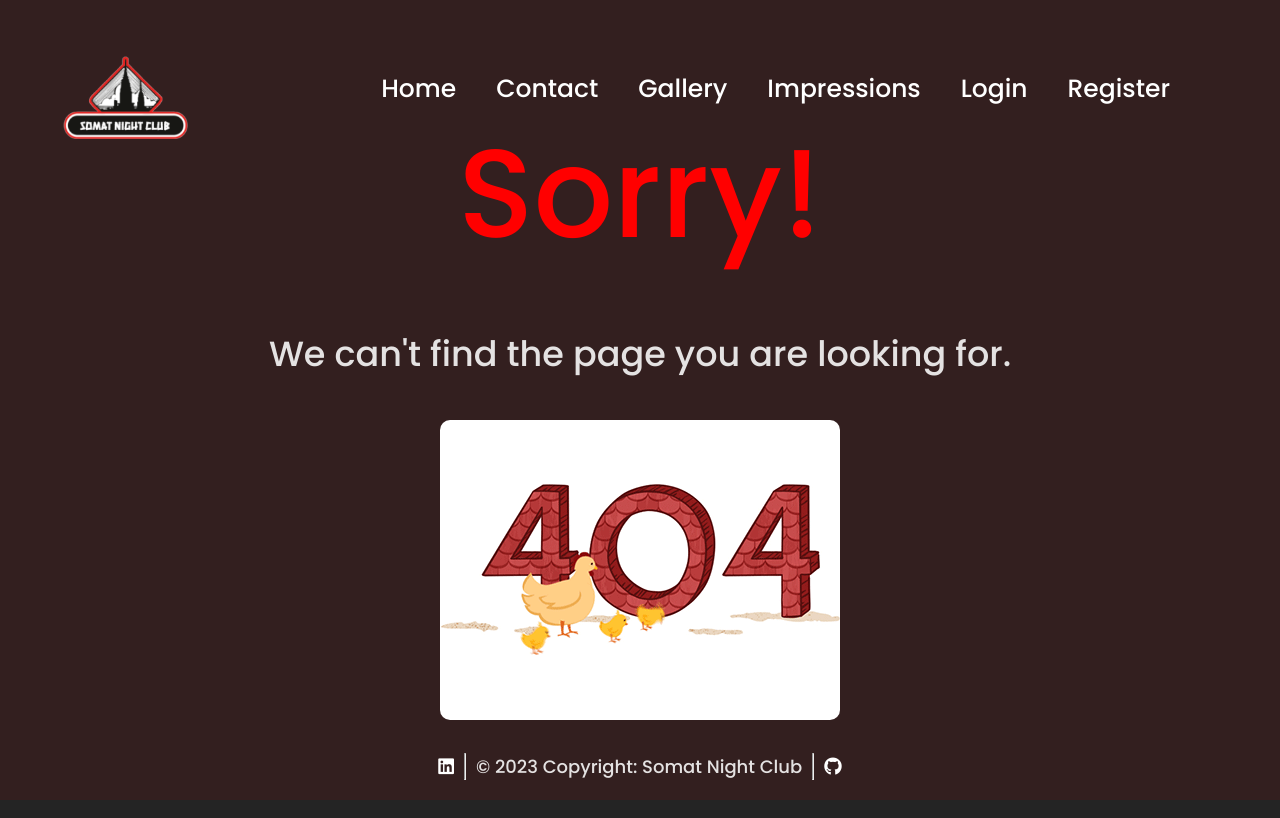
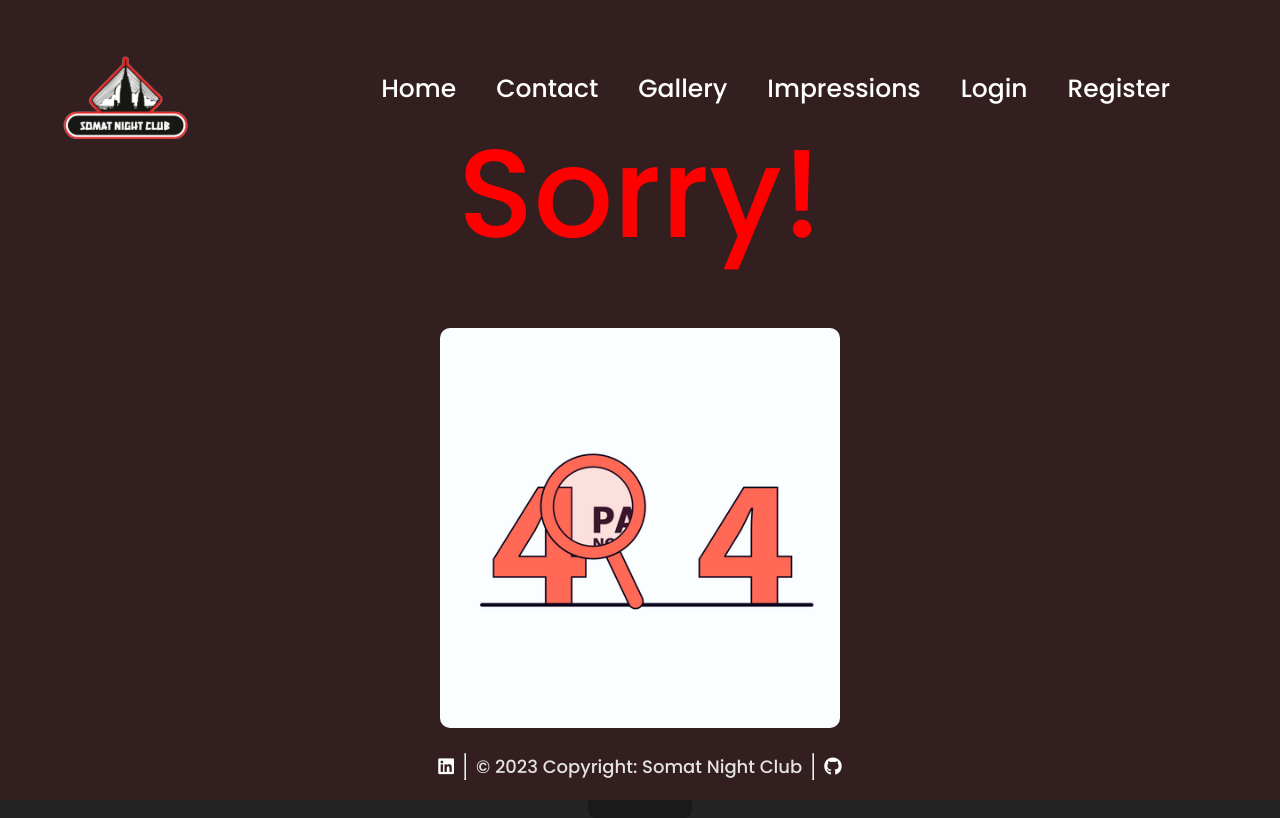
Before and after one commit to dinkicha/Somat-Night-Club, a React (Vite) app in the folder somat-night-club/: page /Home in a window 1280 px wide. Built offline with nearby package versions, Linux system fonts and the light colour scheme.

Commit message:
Upgaded 404 page deleted unnecessary logs and made the code look cleaner

```diff
--- a/somat-night-club/src/components/EditList/ListEdit.jsx
+++ b/somat-night-club/src/components/EditList/ListEdit.jsx
@@ -1,9 +1,7 @@
-import { getAuth, updateProfile } from 'firebase/auth';
 import { getFirestore, doc, updateDoc, getDoc } from 'firebase/firestore';
 import { useEffect, useState } from 'react';
 import {  useNavigate, useParams } from "react-router-dom";
 import { ErrorNotify, SuccessNotify } from '../../utils/Notification';
-import { Link } from "react-router-dom";
 
 
 const db = getFirestore();
--- a/somat-night-club/src/components/Error/noPage.css
+++ b/somat-night-club/src/components/Error/noPage.css
@@ -23,3 +23,12 @@
 .return-error:hover {
     color: red;
 }
+
+.returnError {
+    color: white;
+}
+
+.returnError:hover {
+  background: red;
+
+}
--- a/somat-night-club/src/components/Error/noPage.jsx
+++ b/somat-night-club/src/components/Error/noPage.jsx
@@ -1,18 +1,18 @@
 import "./noPage.css";
-import  error  from "../../assets/error.gif"
-import { Link } from "react-router-dom";
+import  errorgif  from "../../assets/errorgif.webp"
+import {  useNavigate } from "react-router-dom";
+
 
 export default function noPage() {
+    // eslint-disable-next-line react-hooks/rules-of-hooks
+    const navigate = useNavigate();
     return (
         <div className="wrapper-404">
             <div className="error-title">
                 Sorry!
             </div>
-            <div className="description-404">
-                We can&apos;t find the page you are looking for.
+            <img src={errorgif} alt="" className="error-404"></img>
+            <button type="submit" className="returnError" onClick={() => navigate(`/`)}>Return</button>
             </div>
-            <img src={error} alt="" className="error-404"></img>
-            <Link to="/" className="return-error">Return</Link>
-        </div>
-    );
+    )
 }
--- a/somat-night-club/src/components/Gallery/Gallery.jsx
+++ b/somat-night-club/src/components/Gallery/Gallery.jsx
@@ -7,7 +7,6 @@ import {
   getFirestore,
   onSnapshot,
 } from "firebase/firestore";
-import { useNavigate } from "react-router-dom";
 import AuthContext from "../../Contexts/authContext";
 import { ErrorNotify } from "../../utils/Notification";
 
@@ -23,7 +22,6 @@ export default function Gallery() {
     }
   };
 
-  const navigate = useNavigate();
   const { userId } = useContext(AuthContext);
 
   const [pictures, setPicture] = useState([]);
--- a/somat-night-club/src/components/ImpressionsEdit/ImpressionEdit.jsx
+++ b/somat-night-club/src/components/ImpressionsEdit/ImpressionEdit.jsx
@@ -1,10 +1,8 @@
 import "./ImpressionEdit.css";
-import { getAuth, updateProfile } from 'firebase/auth';
 import { getFirestore, doc, updateDoc, getDoc } from 'firebase/firestore';
 import { useEffect, useState } from 'react';
 import {  useNavigate, useParams } from "react-router-dom";
 import { ErrorNotify, SuccessNotify } from '../../utils/Notification';
-import { Link } from "react-router-dom";
 
 
 const db = getFirestore();
--- a/somat-night-club/src/components/List/List.jsx
+++ b/somat-night-club/src/components/List/List.jsx
@@ -1,8 +1,8 @@
 import "./List.css";
 import { useNavigate } from "react-router-dom";
-import { useState, useEffect, useRef } from "react";
+import { useState, useEffect } from "react";
 import { getFirestore } from "firebase/firestore";
-import { collection, onSnapshot, query, where } from "firebase/firestore";
+import { collection, onSnapshot } from "firebase/firestore";
 
 const db = getFirestore();
 
--- a/somat-night-club/src/components/Login/Login.jsx
+++ b/somat-night-club/src/components/Login/Login.jsx
@@ -5,7 +5,6 @@ import { useContext } from "react";
 
 import AuthContext from "../../Contexts/authContext";
 import useForm from "../../hooks/useForm";
-import { ErrorNotify, SuccessNotify } from "../../utils/Notification";
 
 
 export default function Login() {
```
Also changed, not shown: somat-night-club/src/assets/error.gif (deleted), somat-night-club/src/assets/errorgif.webp (added).
